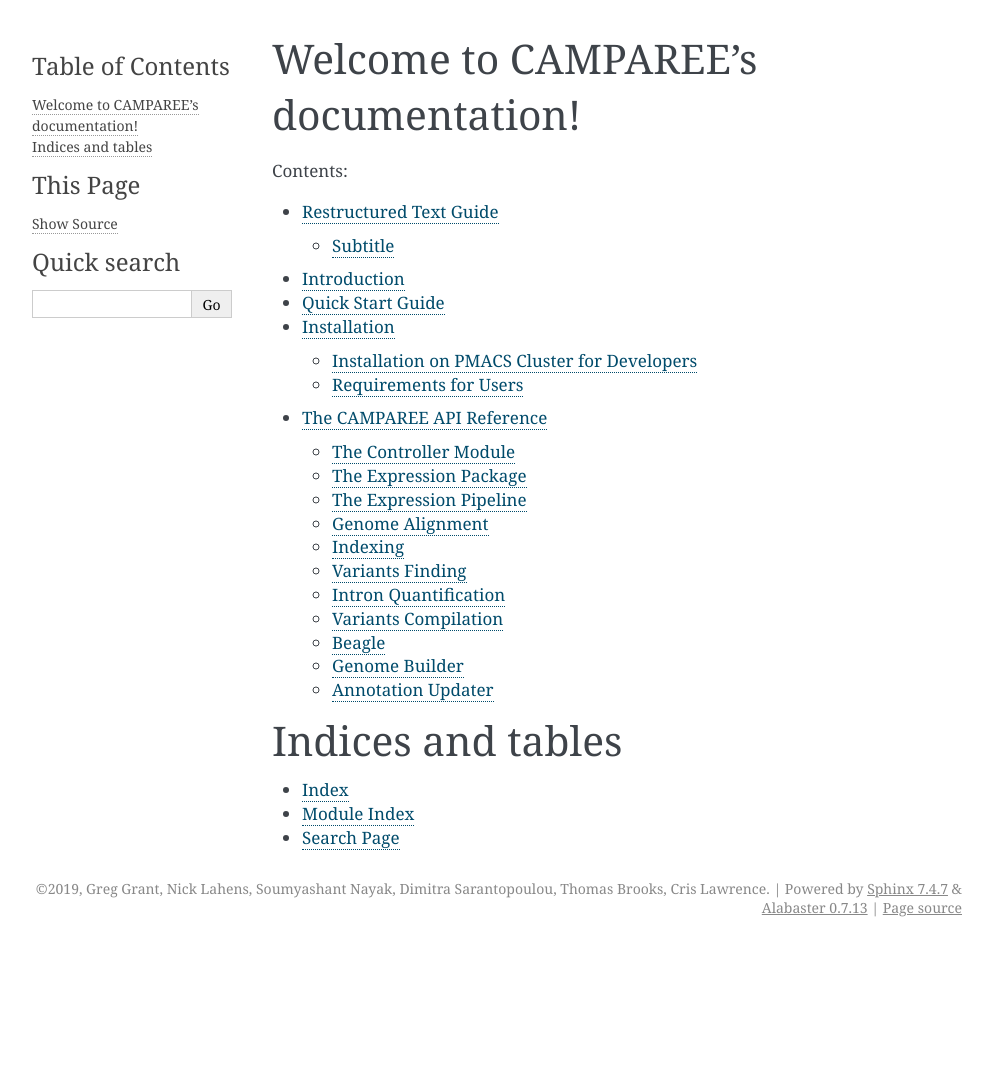
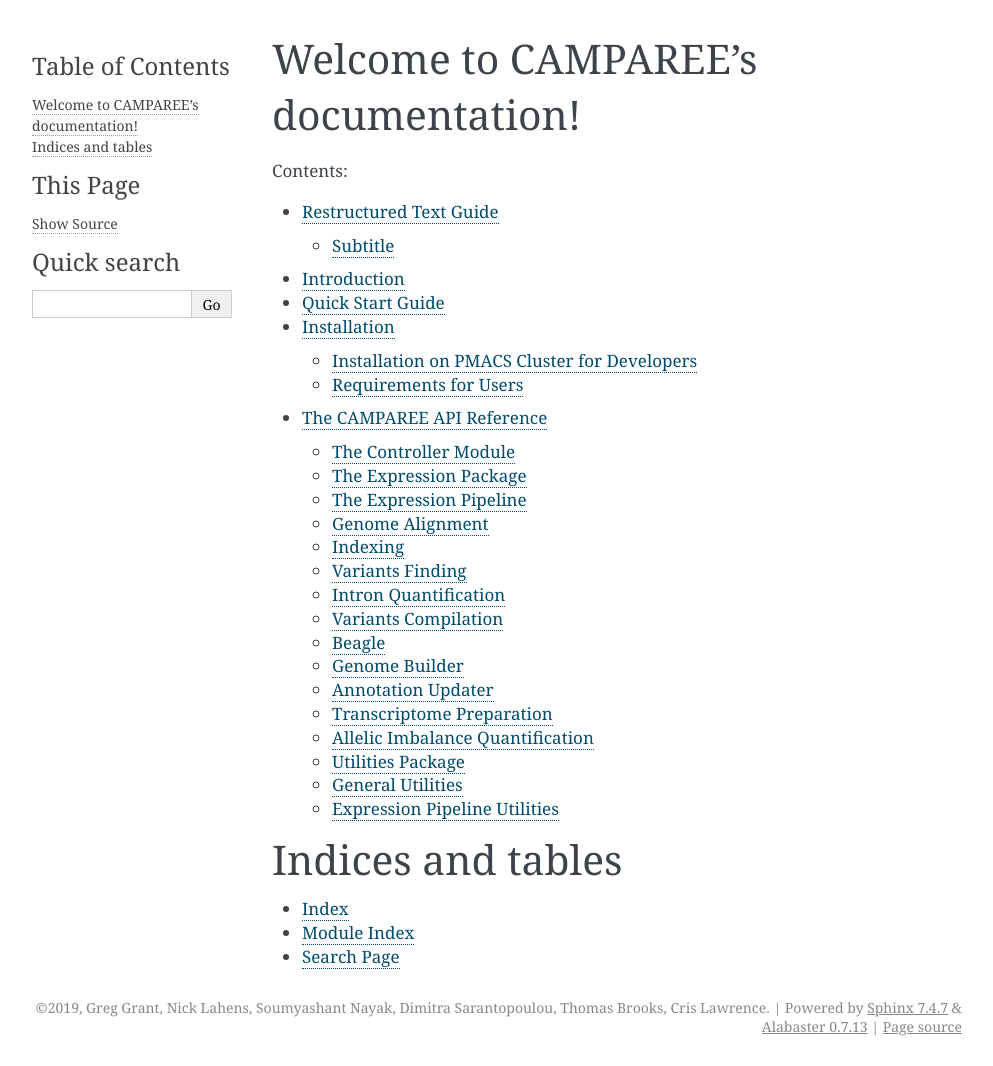
Before and after one commit to itmat/BEERS2, a Sphinx documentation site: the page built from doc/index.rst, in a window 1280 px wide. Shown: the whole page, without its empty margins (148-1141 px from the left). Built offline with Sphinx 7.4.7, drawn with Linux system fonts in a browser that asks for light colours; before the commit the page ends 947 px from its top, so only the background shows below that.

Commit message:
More autodoc

```diff
--- a/doc/api.rst
+++ b/doc/api.rst
@@ -68,3 +68,33 @@ Annotation Updater
 
 .. automodule:: beers.expression.update_annotation_for_genome
     :members:
+
+Transcriptome Preparation
+-------------------------
+
+.. automodule:: beers.expression.transcriptomes
+    :members:
+
+Allelic Imbalance Quantification
+--------------------------------
+
+.. automodule:: beers.expression.allelic_imbalance_quant
+    :members:
+
+Utilities Package
+-----------------
+
+.. automodule:: beers.utilities
+    :members:
+
+General Utilities
+-----------------
+
+.. automodule:: beers.utilities.general_utils
+    :members:
+
+Expression Pipeline Utilities
+-----------------------------
+
+.. automodule:: beers.utilities.expression_utils
+    :members:
```
Also changed, not shown: 8 other files.
